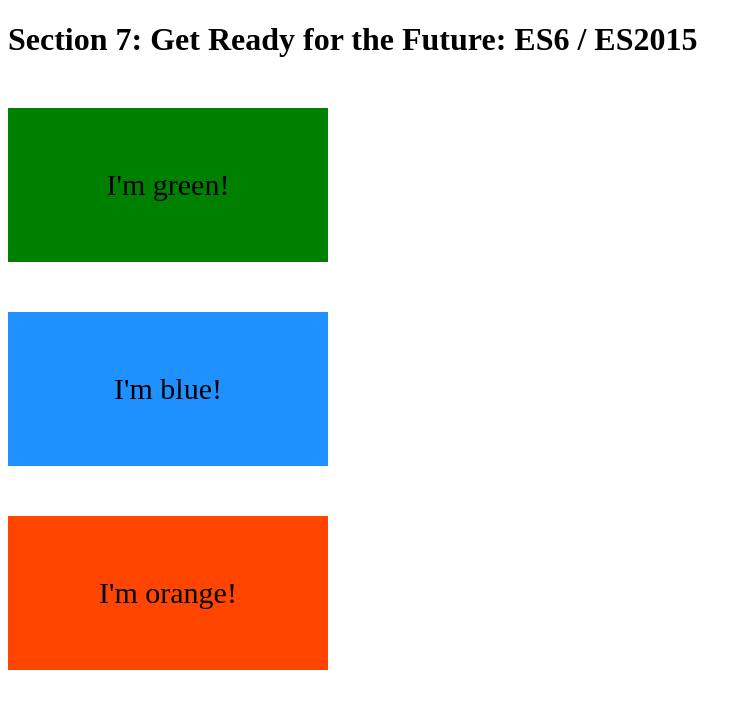
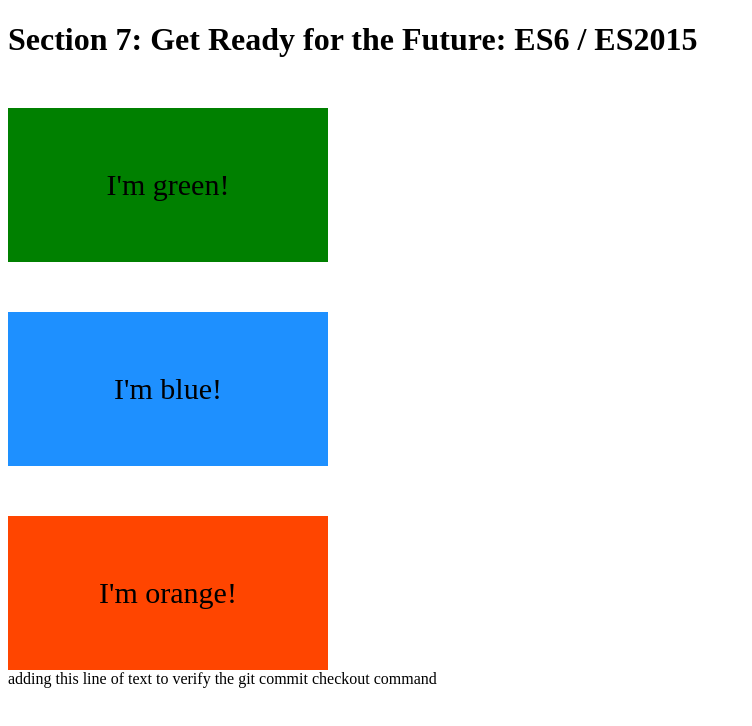
Before and after one commit to gyanchandra123/ProjectTarget, a plain HTML site: page starter/index.html in a window 1280 px wide. Shown: the whole page, without its empty margins (0-752 px from the left). Drawn offline with Linux system fonts and the light colour scheme; no server answers.

Commit message:
6th commit at index.html for adding new <div> :47f68e5 branch

```diff
--- a/starter/index.html
+++ b/starter/index.html
@@ -1,8 +1,7 @@
 <!DOCTYPE html>
 <html lang="en">
-
   <head>
-    <meta charset="UTF-8">
+    <meta charset="UTF-8" />
     <title>Section 7: Get Ready for the Future: ES6 / ES2015</title>
 
     <style>
@@ -30,7 +29,6 @@
         background-color: red;
       }
     </style>
-
   </head>
 
   <body>
@@ -40,7 +38,8 @@
     <div class="box blue">I'm blue!</div>
     <div class="box orange">I'm orange!</div>
 
+    <div>adding this  line of text to verify the git commit checkout command</div>
+
     <script src="script.js"></script>
   </body>
-
 </html>
```
Lines whose indentation alone changed are shown as unchanged.
